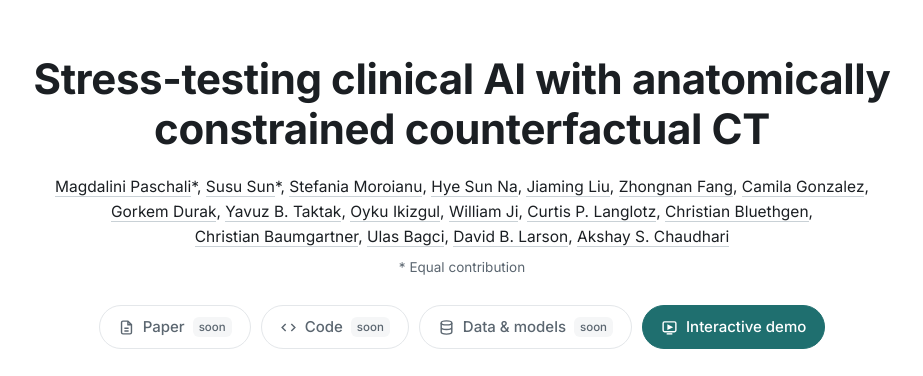
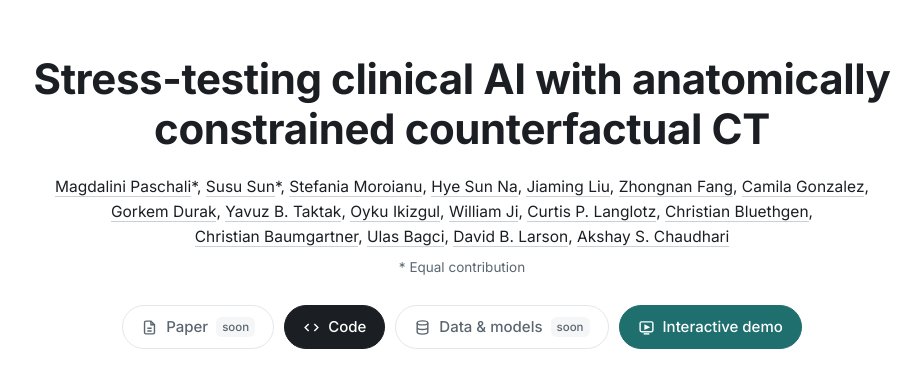
Before and after one commit to MaggiePas/counterfactual-evaluation, a plain HTML site: page index.html in a window 1280 px wide. Shown: the top 376 px of the page, without its empty margins (178-1101 px from the left). Drawn offline with Linux system fonts and the light colour scheme.

Commit message:
Code button links to github.com/stanfordaide/counterfactual_evaluation

```diff
--- a/index.html
+++ b/index.html
@@ -116,7 +116,7 @@
   <p class="note">* Equal contribution</p>
   <div class="buttons">
     <span class="btn soon"><svg viewBox="0 0 24 24" fill="none" stroke="currentColor" stroke-width="2"><path d="M14 3H7a2 2 0 0 0-2 2v14a2 2 0 0 0 2 2h10a2 2 0 0 0 2-2V8z"/><path d="M14 3v5h5M9 13h6M9 17h6"/></svg>Paper <small>soon</small></span>
-    <span class="btn soon"><svg viewBox="0 0 24 24" fill="none" stroke="currentColor" stroke-width="2"><path d="M8 7l-5 5 5 5M16 7l5 5-5 5"/></svg>Code <small>soon</small></span>
+    <a class="btn" href="https://github.com/stanfordaide/counterfactual_evaluation"><svg viewBox="0 0 24 24" fill="none" stroke="currentColor" stroke-width="2"><path d="M8 7l-5 5 5 5M16 7l5 5-5 5"/></svg>Code</a>
     <span class="btn soon"><svg viewBox="0 0 24 24" fill="none" stroke="currentColor" stroke-width="2"><ellipse cx="12" cy="5.5" rx="7.5" ry="2.8"/><path d="M4.5 5.5v13c0 1.5 3.4 2.8 7.5 2.8s7.5-1.3 7.5-2.8v-13M4.5 12c0 1.5 3.4 2.8 7.5 2.8s7.5-1.3 7.5-2.8"/></svg>Data &amp; models <small>soon</small></span>
     <a class="btn primary" href="https://magdapaschali.com/counterfactual-ct-demo/"><svg viewBox="0 0 24 24" fill="none" stroke="currentColor" stroke-width="2"><rect x="3" y="4" width="18" height="14" rx="2"/><path d="M10 9l5 2.5-5 2.5z" fill="currentColor"/><path d="M8 21h8"/></svg>Interactive demo</a>
   </div>
```
